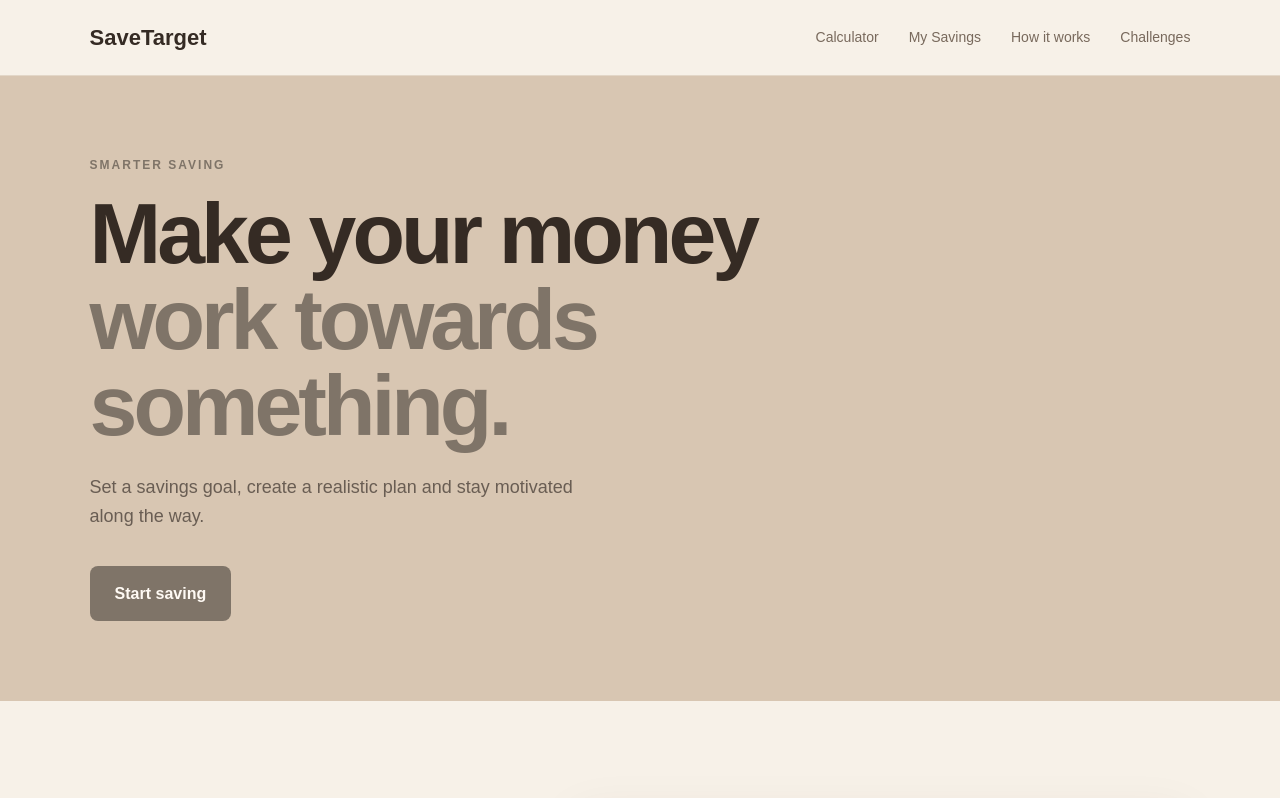
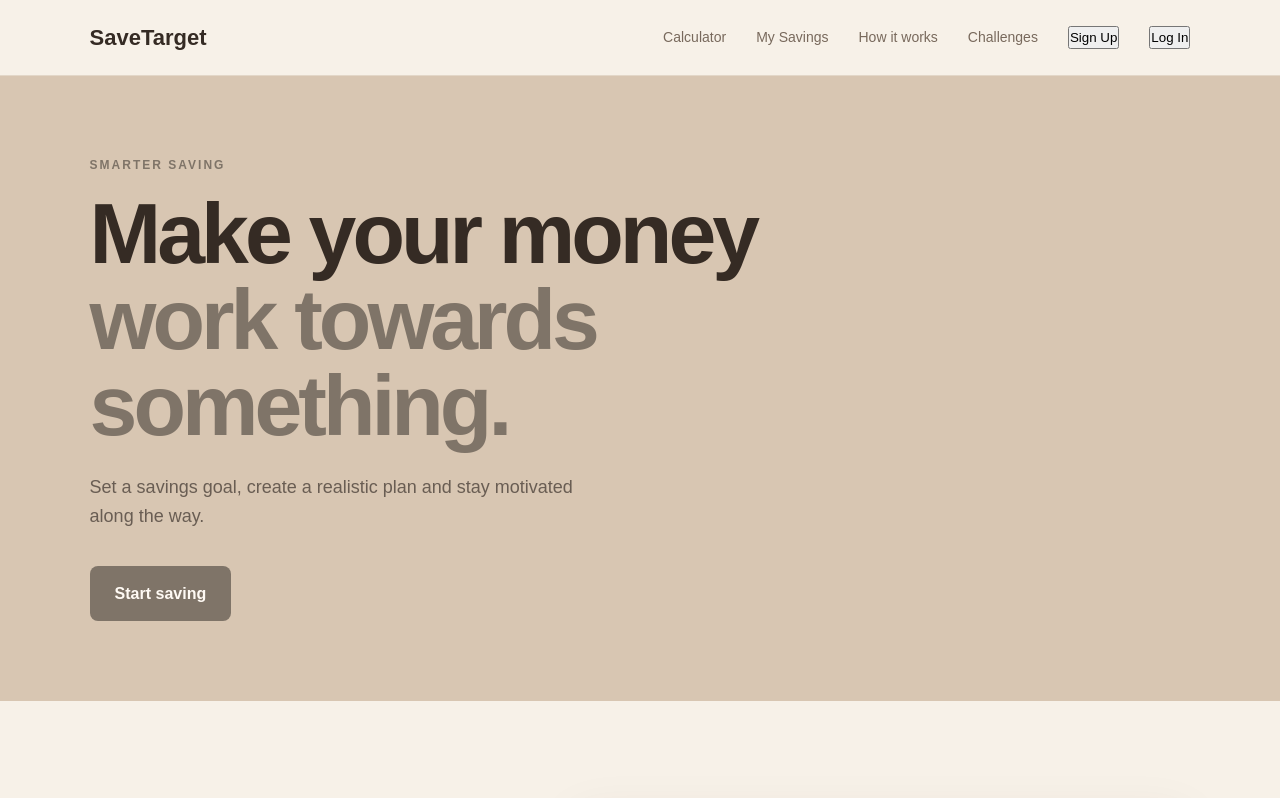
Before and after one commit to nicofluni-a11y/SaveTarget, a plain HTML site: page index.html in a window 1280 px wide. Shown: the top 798 px of the page. Drawn offline with Linux system fonts and the light colour scheme.

Commit message:
Update index.html

```diff
--- a/index.html
+++ b/index.html
@@ -48,6 +48,20 @@
             <a href="#challenges">
                 Challenges
             </a>
+
+            <button
+                id="signup-button"
+                type="button"
+            >
+                Sign Up
+            </button>
+
+            <button
+                id="login-button"
+                type="button"
+            >
+                Log In
+            </button>
 
         </nav>
 
```
